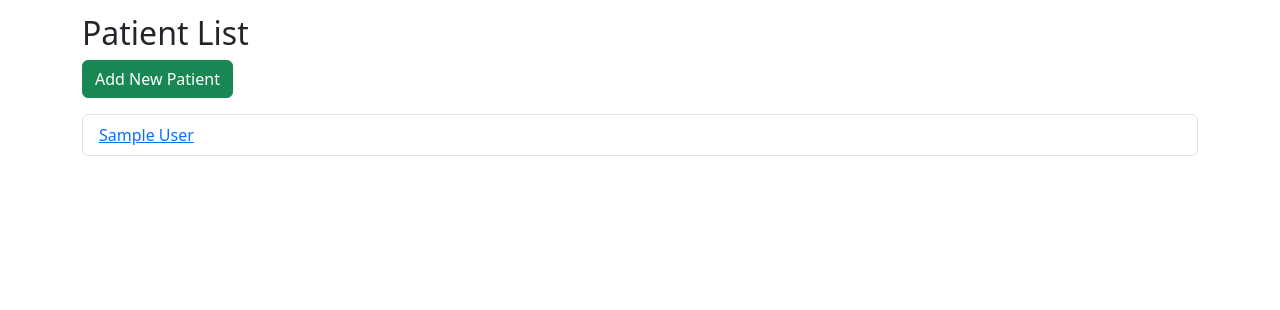
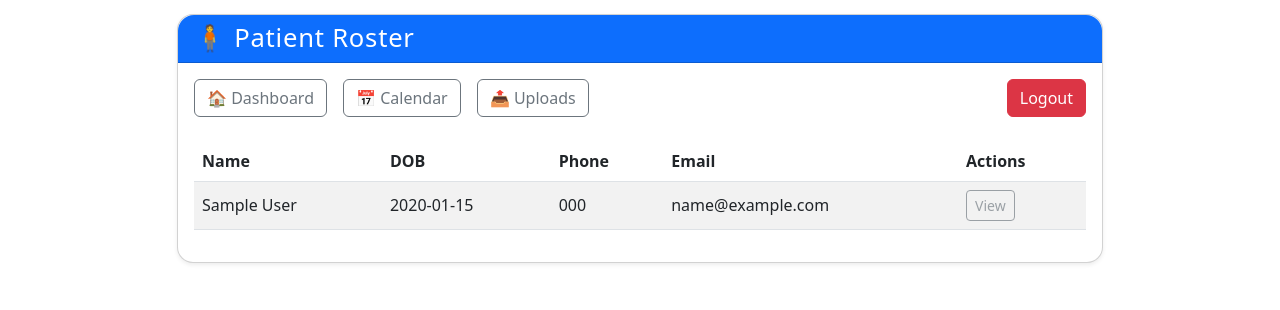
Before and after one commit to KLcoding01/pt-eval-flask, a Flask app: template templates/patient_list.html in a window 1280 px wide. Shown: the part 56-366 px from the top of the page. Run offline with Flask 3, Linux system fonts and the light colour scheme; the template is opened without the code that fills it: values that come from a table or form of the project are taken from there, others are empty; tables that the repository leaves empty hold one stand-in row (values such as "Sample post"); some libraries are stand-ins or nearby versions.

Commit message:
Deploy: update all code, templates, and dependencies for Render

```diff
--- a/templates/patient_list.html
+++ b/templates/patient_list.html
@@ -1,14 +1,58 @@
-{% extends 'base.html' %}
+{% extends "base.html" %}
+{% block title %}Patients - Clinic Scheduler{% endblock %}
+
 {% block content %}
-<h2>Patient List</h2>
-<a href="{{ url_for('patient_form') }}" class="btn btn-success mb-3">Add New Patient</a>
-<ul class="list-group">
-  {% for patient in patients %}
-  <li class="list-group-item">
-    <a href="{{ url_for('patient_detail', id=patient.id) }}">
-      {{ patient.first_name }} {{ patient.last_name }}
-    </a>
-  </li>
-  {% endfor %}
-</ul>
+<div class="row justify-content-center">
+  <div class="col-lg-10">
+    <div class="card shadow-sm rounded-4 mb-5">
+      <div class="card-header bg-primary text-white rounded-top-4">
+        <h2 class="mb-0" style="font-size:1.6rem;letter-spacing:.03em;">
+          🧍 Patient Roster
+        </h2>
+      </div>
+      <div class="card-body">
+        <div class="d-flex gap-3 flex-wrap mb-4">
+          <a href="{{ url_for('dashboard') }}" class="btn btn-outline-secondary">🏠 Dashboard</a>
+          <a href="{{ url_for('calendar') }}" class="btn btn-outline-secondary">📅 Calendar</a>
+          <a href="{{ url_for('uploads') }}" class="btn btn-outline-secondary">📤 Uploads</a>
+          <a href="{{ url_for('logout') }}" class="btn btn-danger ms-auto">Logout</a>
+        </div>
+
+        {% if patients %}
+        <div class="table-responsive">
+          <table class="table table-striped align-middle">
+            <thead>
+              <tr>
+                <th scope="col">Name</th>
+                <th scope="col">DOB</th>
+                <th scope="col">Phone</th>
+                <th scope="col">Email</th>
+                <th scope="col">Actions</th>
+              </tr>
+            </thead>
+            <tbody>
+              {% for p in patients %}
+              <tr>
+                <td>{{ p.first_name }} {{ p.last_name }}</td>
+                <td>{{ p.dob }}</td>
+                <td>{{ p.phone or '' }}</td>
+                <td>{{ p.email or '' }}</td>
+                <td>
+                  <!-- Placeholder for future actions -->
+                  <a href="#" class="btn btn-sm btn-outline-secondary disabled" tabindex="-1" aria-disabled="true">View</a>
+                </td>
+              </tr>
+              {% endfor %}
+            </tbody>
+          </table>
+        </div>
+        {% else %}
+        <div class="alert alert-warning mb-0">
+          No patients found. You can add new patients from the patient management section.
+        </div>
+        {% endif %}
+      </div>
+    </div>
+  </div>
+</div>
 {% endblock %}
```
